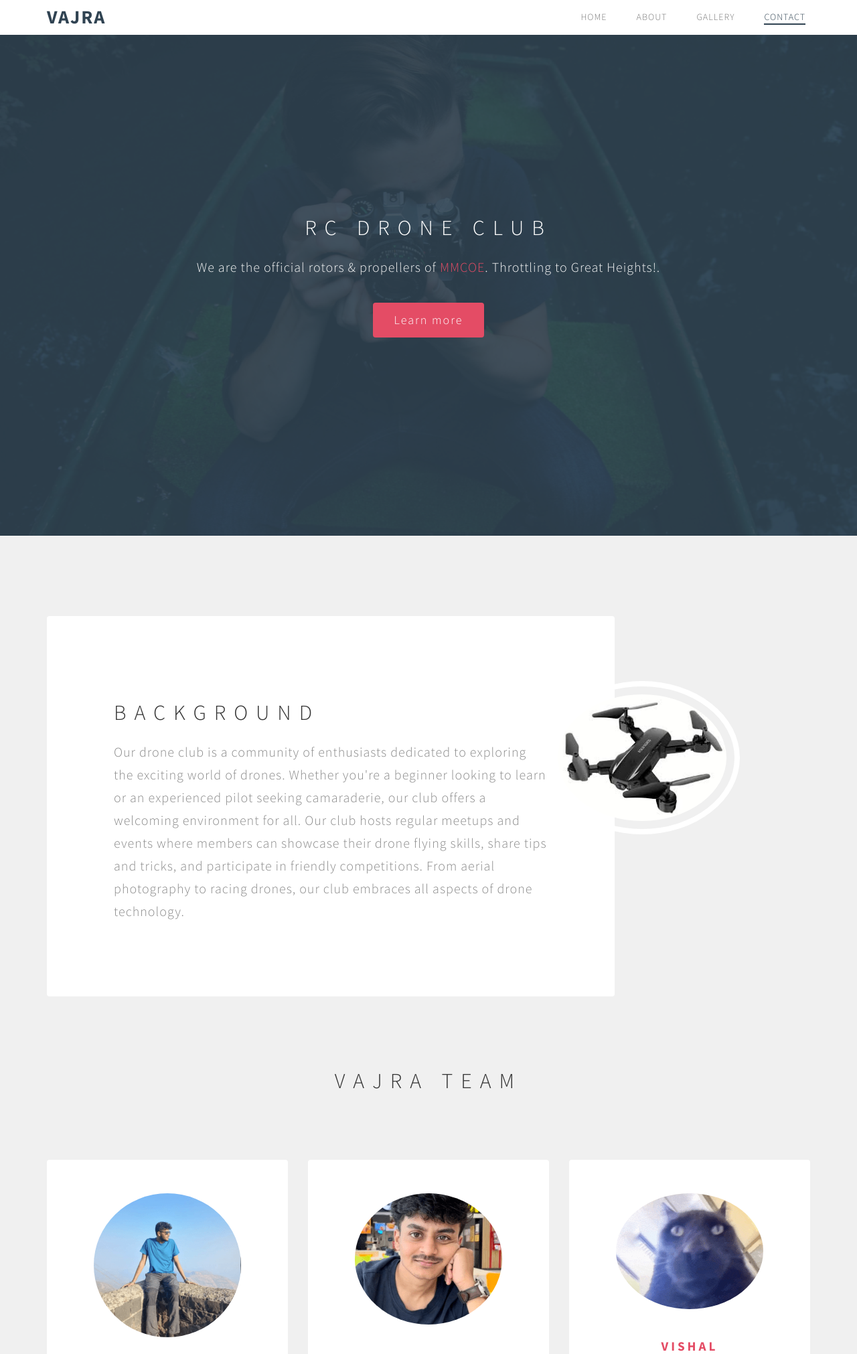
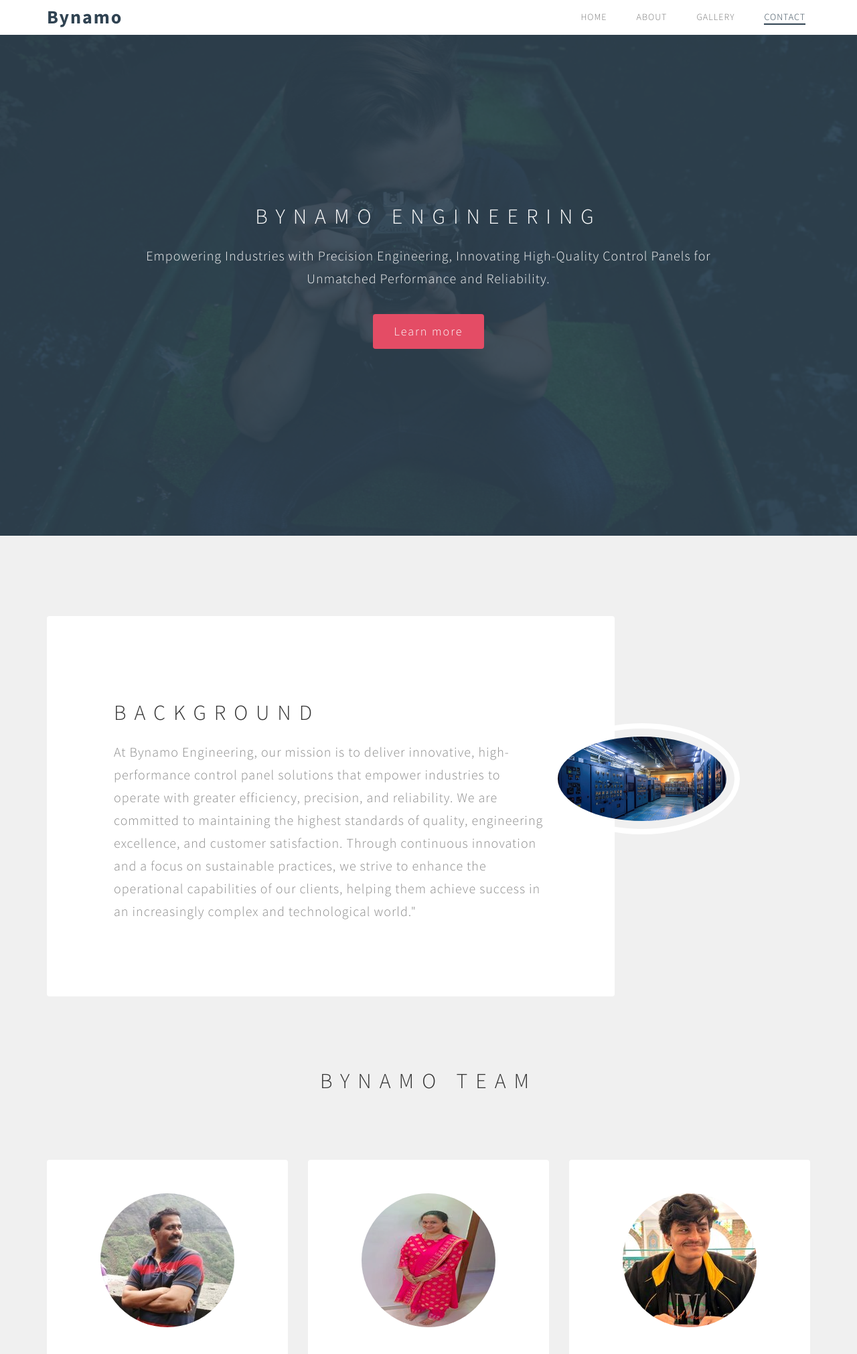
Before and after one commit to aatishmj/Vajra, a Django app: page / in a window 1280 px wide. Shown: the top 2022 px of the page at 67% size. Run offline with Django 5.2, Linux system fonts and the light colour scheme; some libraries are stand-ins or nearby versions; some web fonts are replaced.

Commit message:
modified:   .DS_Store 	new file:   home/__pycache__/__init__.cpython-312.pyc 	new file:   home/__pycache__/admin.cpython-312.pyc 	new file:   home/__pycache__/apps.cpython-312.pyc 	new file:   home/__pycache__/models.cpython-312.pyc 	new file:   home/__pycache__/urls.cpython-312.pyc 	new file:   home/__pycache__/views.cpython-312.pyc 	new file:   home/migrations/__pycache__/__init__.cpython-312.pyc 	modified:   static/images/.DS_Store 	new file:   static/images/aatish.jpeg 	new file:   static/images/aatish.jpg 	deleted:    static/images/aatish.png 	new file:   static/images/control_panel.jpg 	new file:   static/images/kalpana.jpeg 	new file:   static/images/kalpana.jpg 	deleted:    static/images/manas.png 	new file:   static/images/maruti.jpeg 	deleted:    static/images/omkar.png 	deleted:    static/images/vishal.png 	modified:   templates/index.html 	new file:   vajra/__pycache__/__init__.cpython-312.pyc 	new file:   vajra/__pycache__/settings.cpython-312.pyc 	new file:   vajra/__pycache__/urls.cpython-312.pyc 	new file:   vajra/__pycache__/wsgi.cpython-312.pyc

```diff
--- a/templates/index.html
+++ b/templates/index.html
@@ -10,7 +10,7 @@
 	<meta name="keywords" content="">
 	<meta name="description" content="">
 
-	<title>Vajra</title>
+	<title>Bynamo Engineering</title>
 <!--
 Snapshot Template
 http://www.templatemo.com/tm-493-snapshot
@@ -56,7 +56,7 @@ http://tympanus.net/codrops/2013/06/18/caption-hover-effects/
           <span class="icon icon-bar"></span>
           <span class="icon icon-bar"></span>
         </button>
-        <a href="#top" class="navbar-brand smoothScroll">VAJRA</a>
+        <a href="#top" class="navbar-brand smoothScroll">Bynamo</a>
       </div>
         <div class="collapse navbar-collapse">
           <ul class="nav navbar-nav navbar-right">
@@ -79,8 +79,8 @@ http://tympanus.net/codrops/2013/06/18/caption-hover-effects/
     <div class="row">
 
       <div class="col-md-offset-1 col-md-10 col-sm-12 wow fadeInUp" data-wow-delay="0.3s">
-        <h1 class="wow fadeInUp" data-wow-delay="0.6s">RC Drone Club</h1>
-        <p class="wow fadeInUp" data-wow-delay="0.9s">We are the official rotors & propellers of <a rel="nofollow" href="https://www.instagram.com/mmcoepune/">MMCOE</a>. Throttling to Great Heights!.</p>
+        <h1 class="wow fadeInUp" data-wow-delay="0.6s">Bynamo Engineering</h1>
+        <p class="wow fadeInUp" data-wow-delay="0.9s">Empowering Industries with Precision Engineering, Innovating High-Quality Control Panels for Unmatched Performance and Reliability.</p>
         <a href="#about" class="smoothScroll btn btn-success btn-lg wow fadeInUp" data-wow-delay="1.2s">Learn more</a>
       </div>
 
@@ -98,21 +98,20 @@ http://tympanus.net/codrops/2013/06/18/caption-hover-effects/
       <div class="col-md-9 col-sm-8 wow fadeInUp" data-wow-delay="0.2s">
         <div class="about-thumb">
           <h1>Background</h1>
-          <p>Our drone club is a community of enthusiasts dedicated to exploring the exciting world of drones. Whether you're a beginner looking to learn or an experienced pilot seeking camaraderie, our club offers a welcoming environment for all.
-            Our club hosts regular meetups and events where members can showcase their drone flying skills, share tips and tricks, and participate in friendly competitions. From aerial photography to racing drones, our club embraces all aspects of drone technology.
+          <p>At Bynamo Engineering, our mission is to deliver innovative, high-performance control panel solutions that empower industries to operate with greater efficiency, precision, and reliability. We are committed to maintaining the highest standards of quality, engineering excellence, and customer satisfaction. Through continuous innovation and a focus on sustainable practices, we strive to enhance the operational capabilities of our clients, helping them achieve success in an increasingly complex and technological world."
           </p>
         </div>
       </div>
 
       <div class="col-md-3 col-sm-4 wow fadeInUp about-img" data-wow-delay="0.6s">
-        <img src="{% static 'images/about-img.jpeg' %}" class="img-responsive img-circle" alt="About">
+        <img src="{% static 'images/control_panel.jpg' %}" class="img-responsive img-circle" alt="About">
       </div>
 
       <div class="clearfix"></div>
 
       <div class="col-md-12 col-sm-12 wow fadeInUp" data-wow-delay="0.3s">
         <div class="section-title text-center">
-          <h1>Vajra Team</h1>
+          <h1>Bynamo Team</h1>
         </div>
       </div>
 
@@ -122,38 +121,30 @@ http://tympanus.net/codrops/2013/06/18/caption-hover-effects/
       <div class="item col-md-4 col-sm-6 wow fadeInUp" data-wow-delay="0.4s">
         <div class="team-thumb">
           <div class="image-holder">
-            <img src="{% static 'images/manas.png' %}" class="img-responsive img-circle" alt="Mary">
+            <img src="{% static 'images/maruti.jpeg' %}" class="img-responsive img-circle" alt="Mary">
           </div>
-          <h2 class="heading">Manas</h2>
+          <h2 class="heading">Maruti Waman Jawalkar</h2>
         </div>
       </div>
 
       <div class="item col-md-4 col-sm-6 wow fadeInUp" data-wow-delay="0.6s">
         <div class="team-thumb">
           <div class="image-holder">
-            <img src="{% static 'images/aatish.png' %}" class="img-responsive img-circle" alt="Jack">
+            <img src="{% static 'images/kalpana.jpg' %}" class="img-responsive img-circle" alt="Jack">
           </div>
-          <h2 class="heading">Aatish</h2>
+          <h2 class="heading">Kalpana Maruti Jawalkar</h2>
         </div>
       </div>
 
       <div class="item col-md-4 col-sm-6 wow fadeInUp" data-wow-delay="0.8s">
         <div class="team-thumb">
           <div class="image-holder">
-            <img src="{% static 'images/vishal.png' %}" class="img-responsive img-circle" alt="Linda">
+            <img src="{% static 'images/aatish.jpg' %}" class="img-responsive img-circle" alt="Linda">
           </div>
-          <h2 class="heading">Vishal</h2>
+          <h2 class="heading">Aatish Maruti Jawalkar</h2>
         </div>
       </div>
 
-      <div class="item col-md-4 col-sm-6 wow fadeInUp" data-wow-delay="0.8s">
-        <div class="team-thumb">
-          <div class="image-holder">
-            <img src="{% static 'images/omkar.png' %}" class="img-responsive img-circle" alt="Sandy">
-          </div>
-          <h2 class="heading">Omkar</h2>
-        </div>
-      </div>
 
       </div>
       <!-- end team carousel -->
```
Also changed, not shown: static/images/aatish.jpeg (added), static/images/aatish.jpg (added), static/images/aatish.png (deleted), static/images/control_panel.jpg (added), static/images/kalpana.jpeg (added), static/images/kalpana.jpg (added), static/images/manas.png (deleted), static/images/maruti.jpeg (added), static/images/omkar.png (deleted), static/images/vishal.png (deleted), 2 other files.
